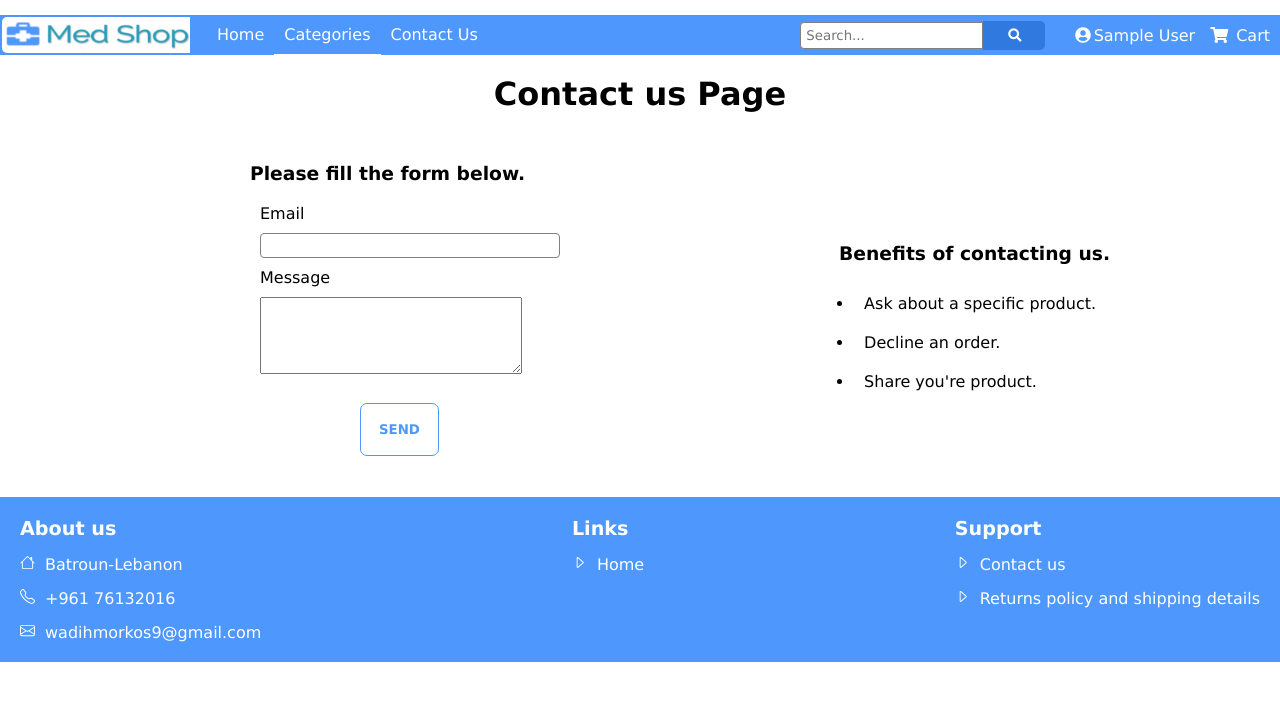
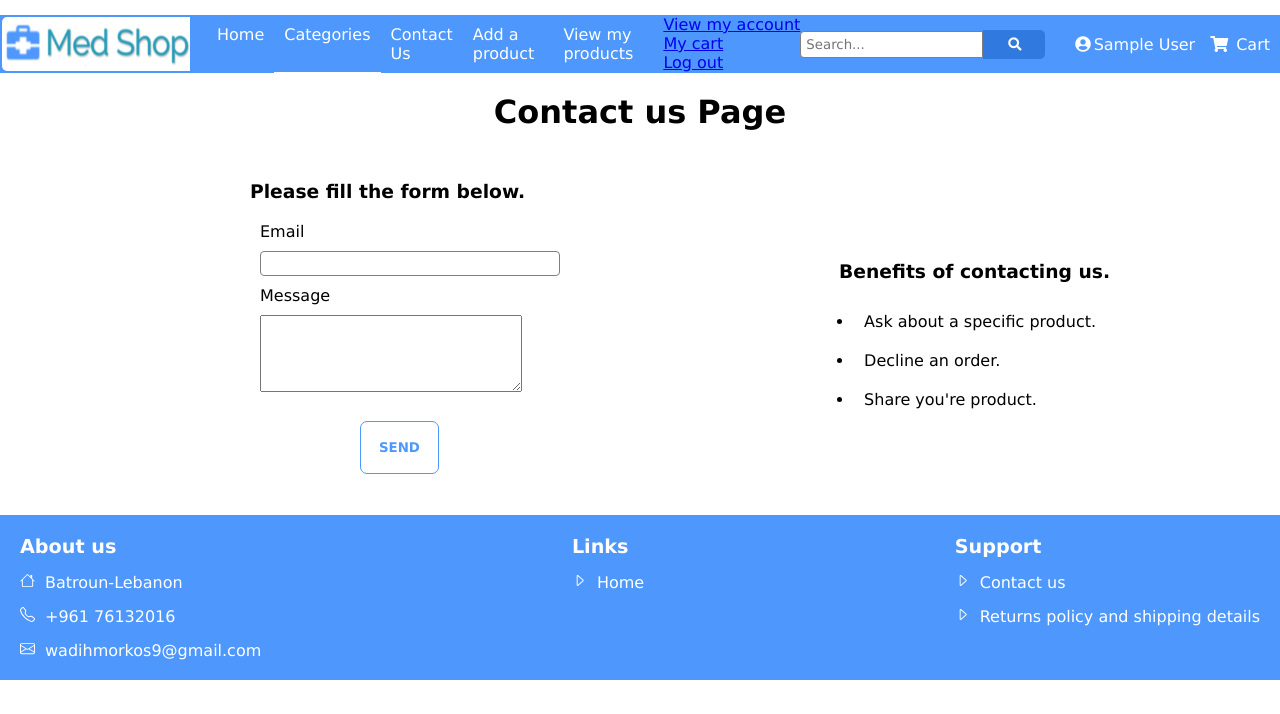
Before and after one commit to WadihChekriMorkos/web3-2021-Wadih-CHEKRI-MORKOS, a PHP site: page /contact/contactUs.php in a window 1280 px wide. Shown: the top 714 px of the page. Run offline with PHP 8.4, Linux system fonts and the light colour scheme; the visitor is signed in with stand-in values (Sample User, id 1); tables that the repository leaves empty or names only in its code hold one stand-in row (values such as "Sample post"); a stand-in replaces the project's code that opens the database connection.

Commit message:
Update header.php

```diff
--- a/header/header.php
+++ b/header/header.php
@@ -1,13 +1,15 @@
+<?php
+session_start();
+?>
 <!DOCTYPE html>
 <html lang="en">
 <head>
     <meta charset="UTF-8">
     <meta http-equiv="X-UA-Compatible" content="IE=edge">
     <meta name="viewport" content="width=device-width, initial-scale=1.0">
+    <link rel="stylesheet" href="https://use.fontawesome.com/releases/v5.15.4/css/all.css" integrity="sha384-DyZ88mC6Up2uqS4h/KRgHuoeGwBcD4Ng9SiP4dIRy0EXTlnuz47vAwmeGwVChigm" crossorigin="anonymous">
+    <script src="https://code.jquery.com/jquery-3.6.0.min.js" integrity="sha256-/xUj+3OJU5yExlq6GSYGSHk7tPXikynS7ogEvDej/m4=" crossorigin="anonymous"></script>
     <link rel="stylesheet" href="../header/headerStyle.css"/>
-    <link rel="stylesheet" href="https://use.fontawesome.com/releases/v5.15.4/css/all.css" integrity="sha384-DyZ88mC6Up2uqS4h/KRgHuoeGwBcD4Ng9SiP4dIRy0EXTlnuz47vAwmeGwVChigm" crossorigin="anonymous">
-
-    <script src="../jquery-3.5.1.min.js"></script>
 </head>
 <body>
     <div class="container">
@@ -27,27 +29,43 @@
                     <ul class="categorie-list">
                 <?php
                     include "../db_con/connection.php";
-                    $allCategories="select categorieName from categories";
+                    $allCategories="select categoryName,categoryId from categories";
                     $result=mysqli_query($con,$allCategories);
                     while($row=mysqli_fetch_assoc($result)){
-                        echo "<li>".$row["categorieName"]."</li>";
+                        echo "<a href=\"../products/viewProducts.php?i=".$row["categoryId"]."\"><li>".$row["categoryName"]."</li></a>";
                     }
                 ?>
                  </ul>
                 </li>
             <li><a href="../contact/contactUs.php">Contact Us</a></li>
+            <?php
+                if(isset($_SESSION["companyId"]) && !empty($_SESSION["companyId"])){
+                    echo "<li><a href=\"../add_product/addProduct.php\">Add a product</li>";
+                    echo "<li><a href=\"../products/companyViewProduct.php\">View my products</li>";
+                }
+            ?>
                 <hr>
-                <li class="icons-mobile"><a href="../register_login/register.php"><i class="fas fa-user-circle"></i><span>Register/Login</span></a></li>
             </ul>
-
-            <table>
+                <div class="mob-btn">
+                    <?php
+                    if(isset($_SESSION["clientId"]) && !empty($_SESSION["clientId"])
+                    || isset($_SESSION["companyId"]) && !empty($_SESSION["companyId"])){
+                    echo "<div><a href=\"../user_profile/profile.php\">View my account</a></div>";
+                    echo "<div><a href=\"../cart/cart.php\">My cart</a></div>";
+                    echo "<div><a href=\"../register_login/logout.php\">Log out</a></div>";
+                    }
+                    else{
+                        echo "<div><a href=\"../register_login/register.php\">Register a new account</a></div>";
+                    }
+                    ?>
+                </div>
+            <table class="tab">
                 <tr>
-                <form method="POST">
-                <td><input type="text" placeholder="Search..."/></td>
-                <td><button><i class="fas fa-search"></i>&nbsp;&nbsp;<span id="searchText"></span></button></td>
+                <form method="POST" action="../search/searchPage.php">
+                <td><input type="text" name="search" placeholder="Search..."/></td>
+                <td><button type="submit"><i class="fas fa-search"></i>&nbsp;&nbsp;<span id="searchText"></span></button></td>
                 <td class="icon-style">
                 <?php
-                session_start();
                 if(isset($_SESSION["clientName"]) && !empty($_SESSION["clientName"])){
                     echo "<i class=\"fas fa-user-circle icon-click\"></i><span class=\"icon-click\">".$_SESSION["clientName"]."</span></td>";
                     echo "<td class=\"icon-style\"><i class=\"fas fa-shopping-cart\"></i><span><a href=\"../cart/cart.php\">Cart</a></span></td>";
@@ -62,6 +80,7 @@
                 echo "</td>";
                 }
                ?>
+               </form>
                 </tr>
             </table>
             <div class="mobile-menu">
@@ -98,15 +117,16 @@
             /*MOBILE PARTS*/
            $(".mobile-menu").click(function(){
                $(".navbar ul").toggle();
-               $("table").toggle();
+               $(".tab").toggle();
+               $(".mob-btn").toggle();
            });
 
            $( window ).resize(function() {
         if($(window).width()>=1100){
             $(".navbar ul").show();
-            $("table").show();
+            $(".tab").show();
         }
-        if($(window).width()<900){
+        if($(window).width()<700){
             $(".categorie-list").css("position","static");
         }
         else{
```
